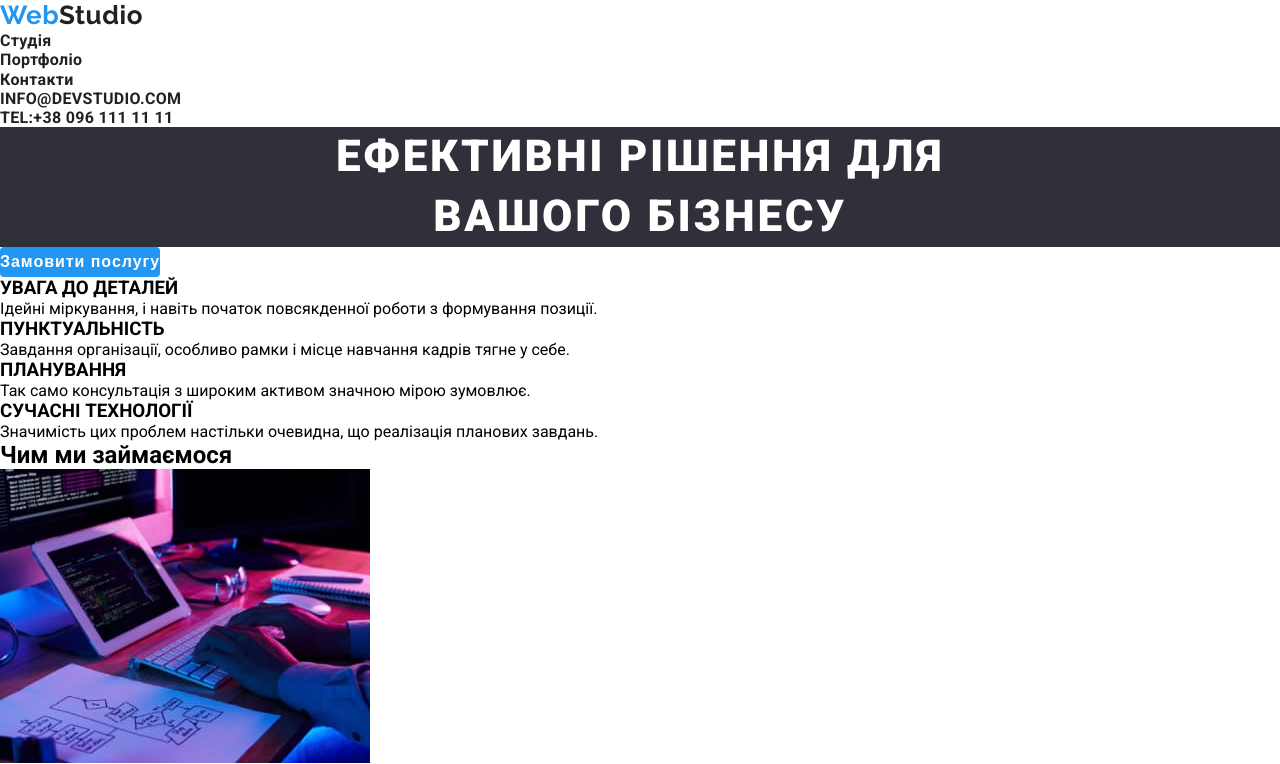
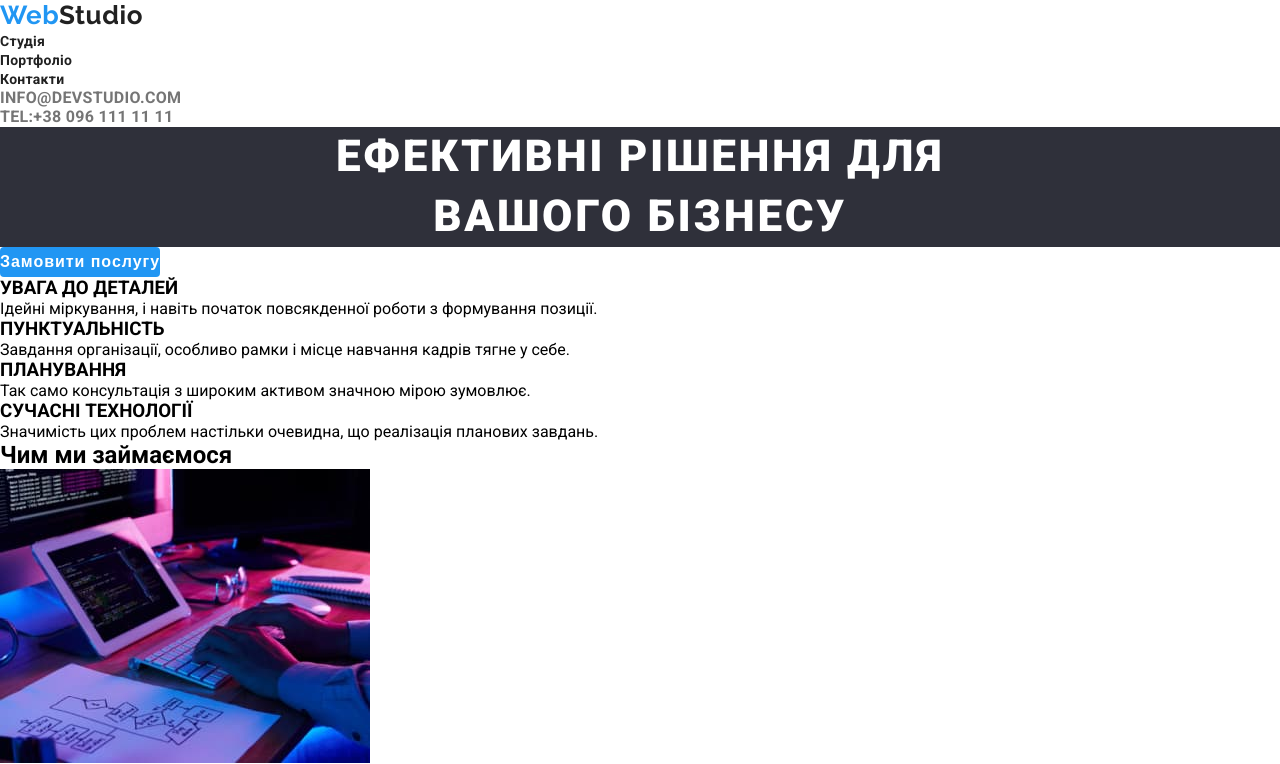
Before and after one commit to sergdwd/HW2, a plain HTML site: page index.html in a window 1280 px wide. Shown: the top 764 px of the page. Drawn offline with Linux system fonts and the light colour scheme.

Commit message:
rebuild-css

```diff
--- a/css/styles.css
+++ b/css/styles.css
@@ -28,6 +28,12 @@ ul{
 
 
 .header-nav-link{
+    font-family: 'Roboto';
+    font-style: normal;
+    font-weight: 500;
+    font-size: 14px;
+    line-height: 1.1428;
+    letter-spacing: 0.02em;
     color: #212121;}
 
 
@@ -42,6 +48,7 @@ font-size: 14px;
 line-height: 1.7142;
 letter-spacing: 0.03em;
 color: #FFFFFF;}
+
 .footer-bottom{
 background-color: #2F303A;}
 
@@ -67,7 +74,7 @@ background-color: #2F303A;}
 
 .header-contact{
     text-transform: uppercase;
-    color: #212121;
+    color: #757575;
 }
 
 
--- a/index.html
+++ b/index.html
@@ -31,7 +31,7 @@
 <main class="main">
     <section>
         <h1 class="title-h1">Ефективні рішення для <br>вашого бізнесу</h1>
-        <button class="header-button", type="button">Замовити послугу</button>
+        <button class="header-button" type="button">Замовити послугу</button>
     </section>
     <section>
         <h2 hidden>Особливості</h2>
```
